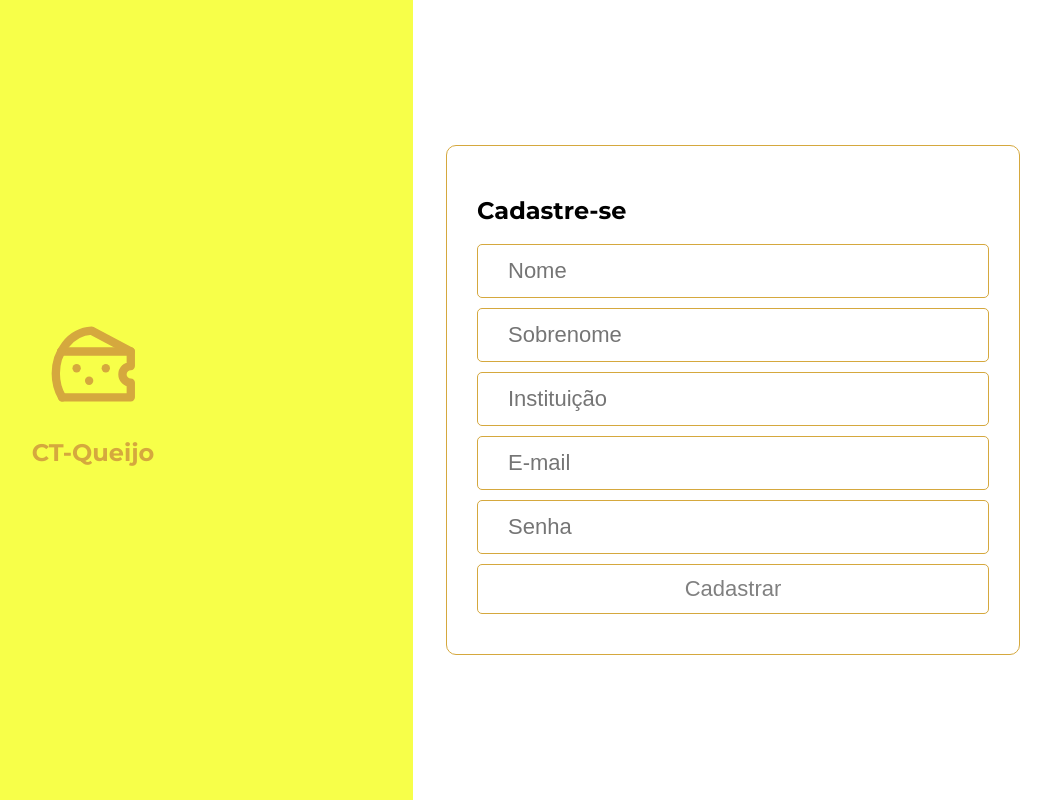
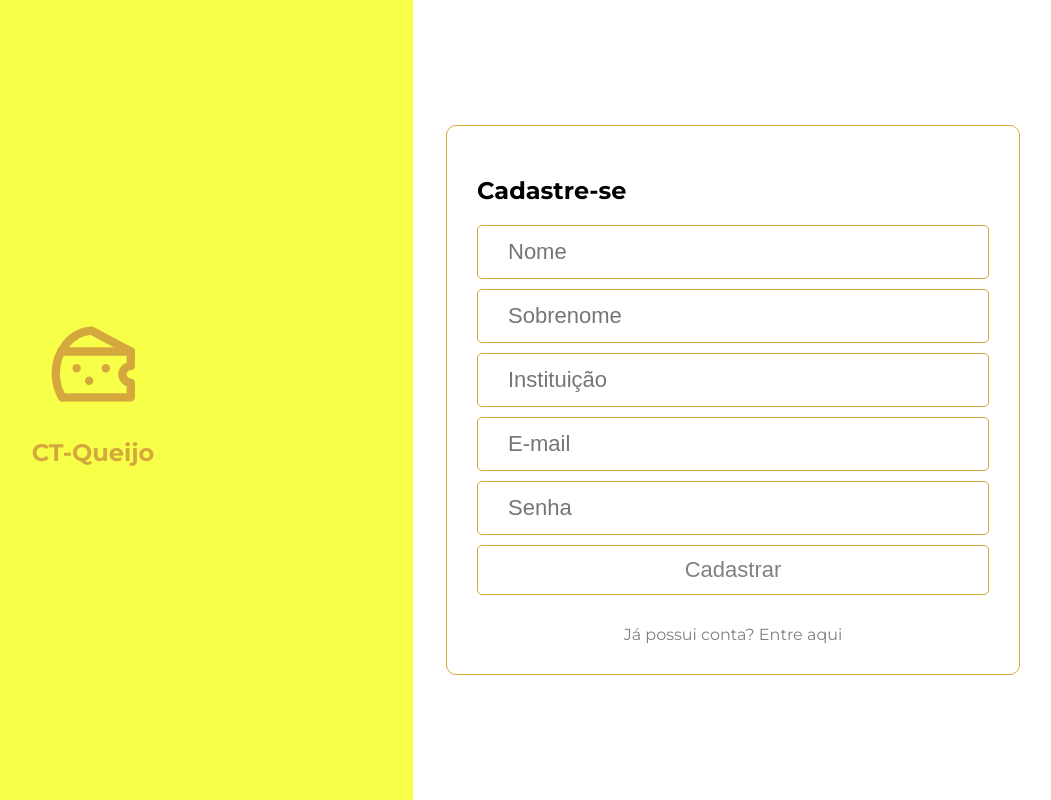
Before and after one commit to mauriazevedo/ct-queijo, a React (Create React App) app in the folder client/: page /register in a window 1280 px wide. Shown: the whole page, without its empty margins (227-1278 px from the left). Built offline with nearby package versions, Linux system fonts and the light colour scheme.

Commit message:
feat: Adiciona redirecionamento para login e página de cadastro

```diff
--- a/client/src/components/FormComponent/index.js
+++ b/client/src/components/FormComponent/index.js
@@ -1,7 +1,7 @@
 import React, { useRef, useState } from "react";
 import { AddUser, UserLogin } from "../../services/users";
 import { ErrorMessage, Form } from "./style";
-import { useNavigate } from "react-router-dom";
+import { useNavigate, Link } from "react-router-dom";
 
 function FormComponent({ inputs, title }) {
   const [errorMessage, setErrorMessage] = useState(null);
@@ -60,6 +60,11 @@ function FormComponent({ inputs, title }) {
           />
         );
       })}
+      {title === "Login" ? (
+        <Link to="/register">Não possui conta? Cadastre-se</Link>
+      ) : (
+        <Link to="/login">Já possui conta? Entre aqui</Link>
+      )}
       {errorMessage ? <ErrorMessage>{errorMessage}</ErrorMessage> : null}
     </Form>
   );
```
